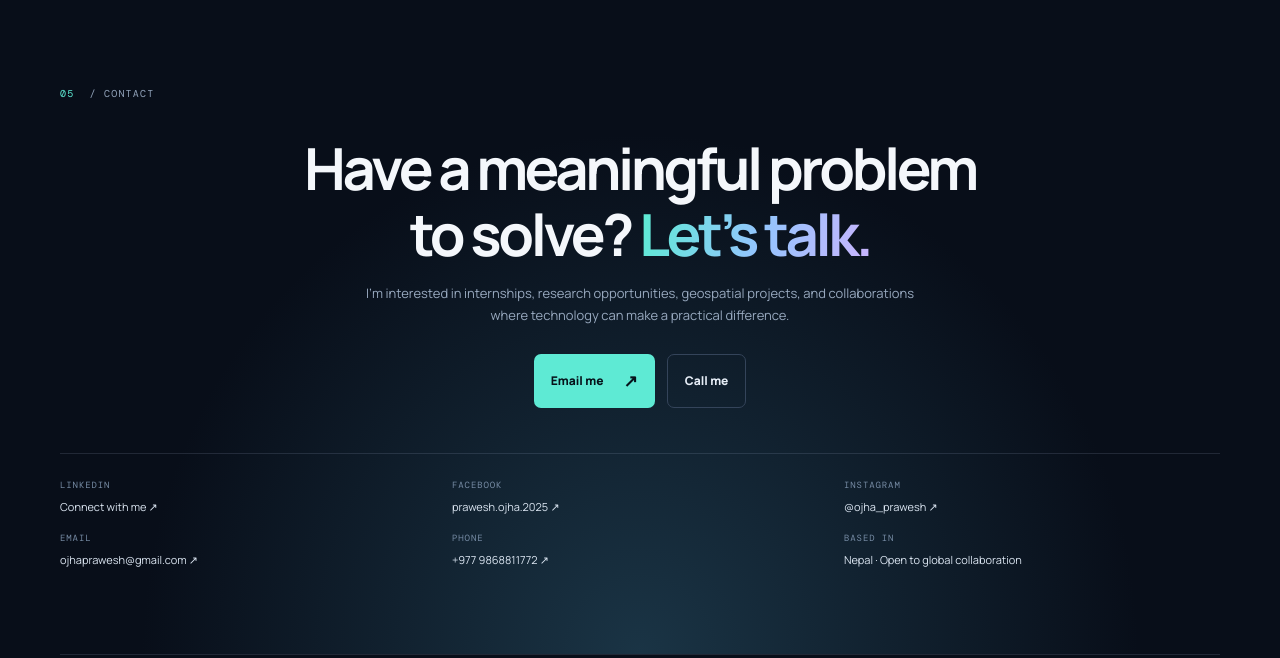
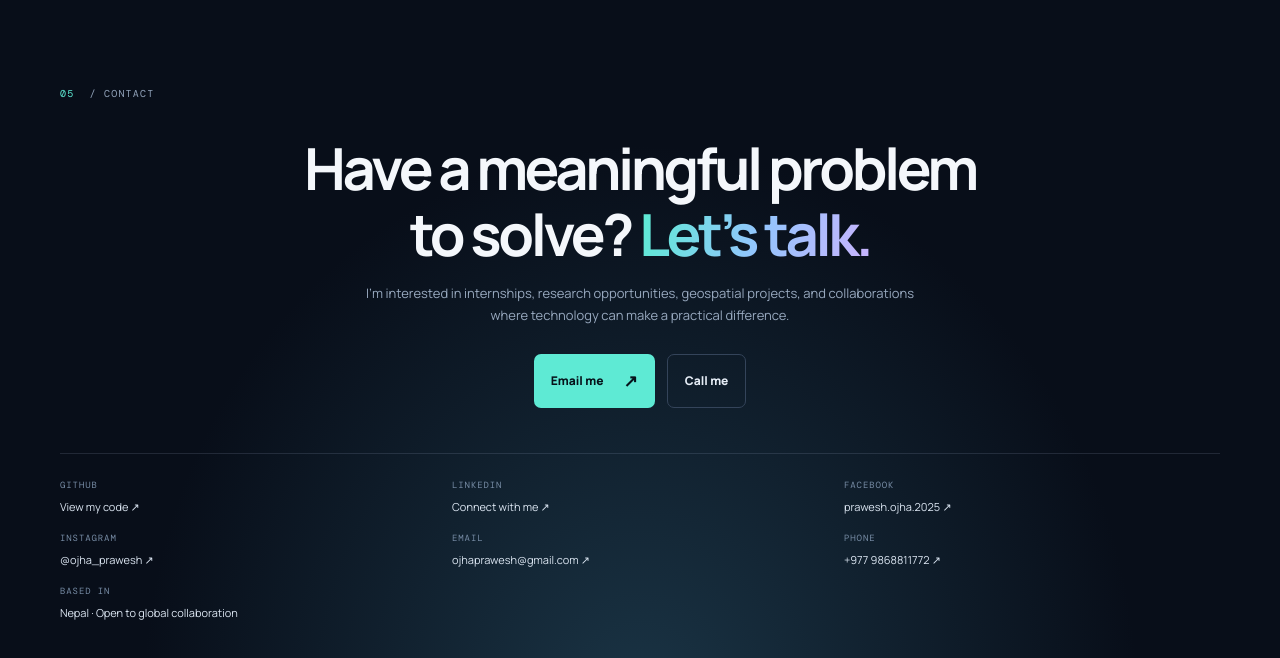
Before and after one commit to Praweshojha/domi, a plain HTML site: page frontend/public/index.html in a window 1280 px wide. Shown: the part 3875-4533 px from the top of the page. Drawn offline with nearby package versions, Linux system fonts and the light colour scheme.

Commit message:
Add files via upload

```diff
--- a/frontend/public/index.html
+++ b/frontend/public/index.html
@@ -178,6 +178,7 @@
           <a class="button secondary" href="tel:+9779868811772">Call me</a>
         </div>
         <div class="contact-details" id="social-links-container">
+          <a href="https://github.com/Praweshojha" target="_blank"><span class="contact-label">GITHUB</span><span>View my code ↗</span></a>
           <a href="https://www.linkedin.com/in/prawesh-ojha-784a24263/" target="_blank"><span class="contact-label">LINKEDIN</span><span>Connect with me ↗</span></a>
           <a href="https://www.facebook.com/prawesh.ojha.2025" target="_blank"><span class="contact-label">FACEBOOK</span><span>prawesh.ojha.2025 ↗</span></a>
           <a href="https://www.instagram.com/ojha_prawesh/" target="_blank"><span class="contact-label">INSTAGRAM</span><span>@ojha_prawesh ↗</span></a>
```
